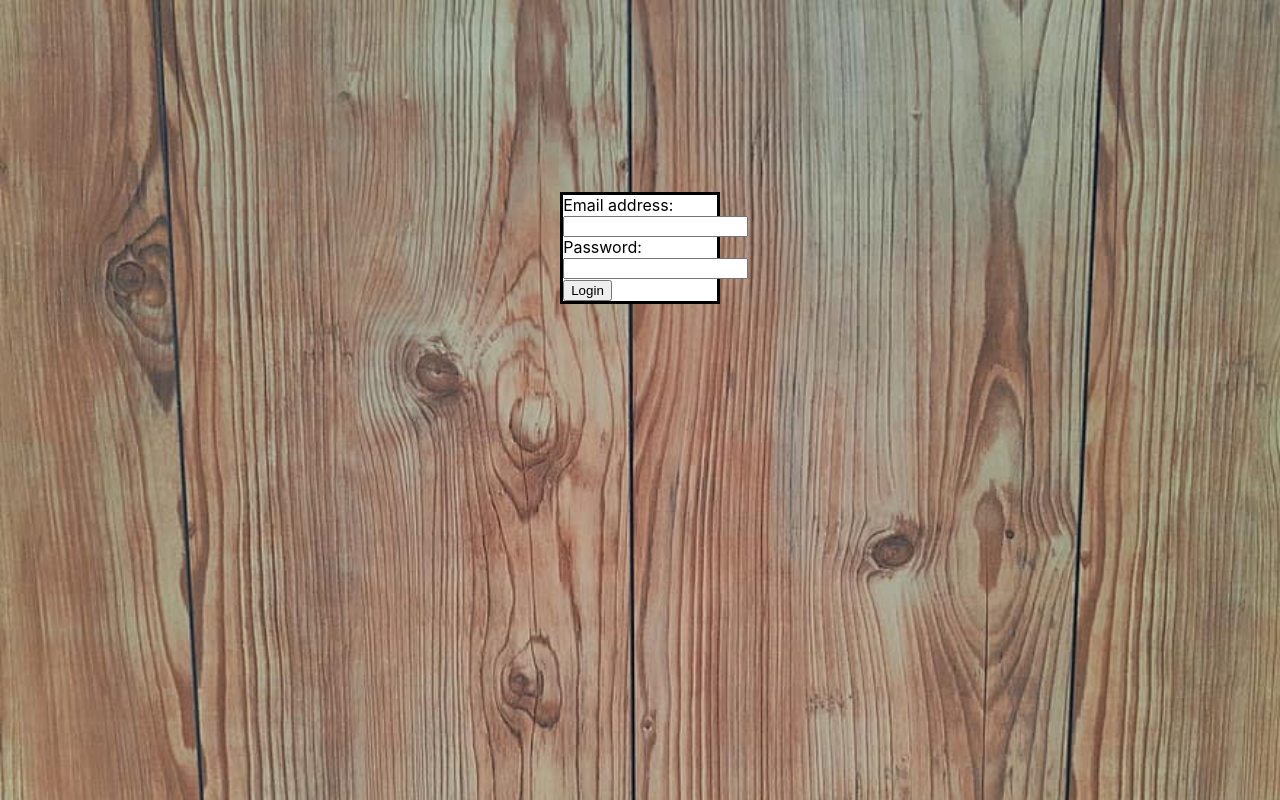
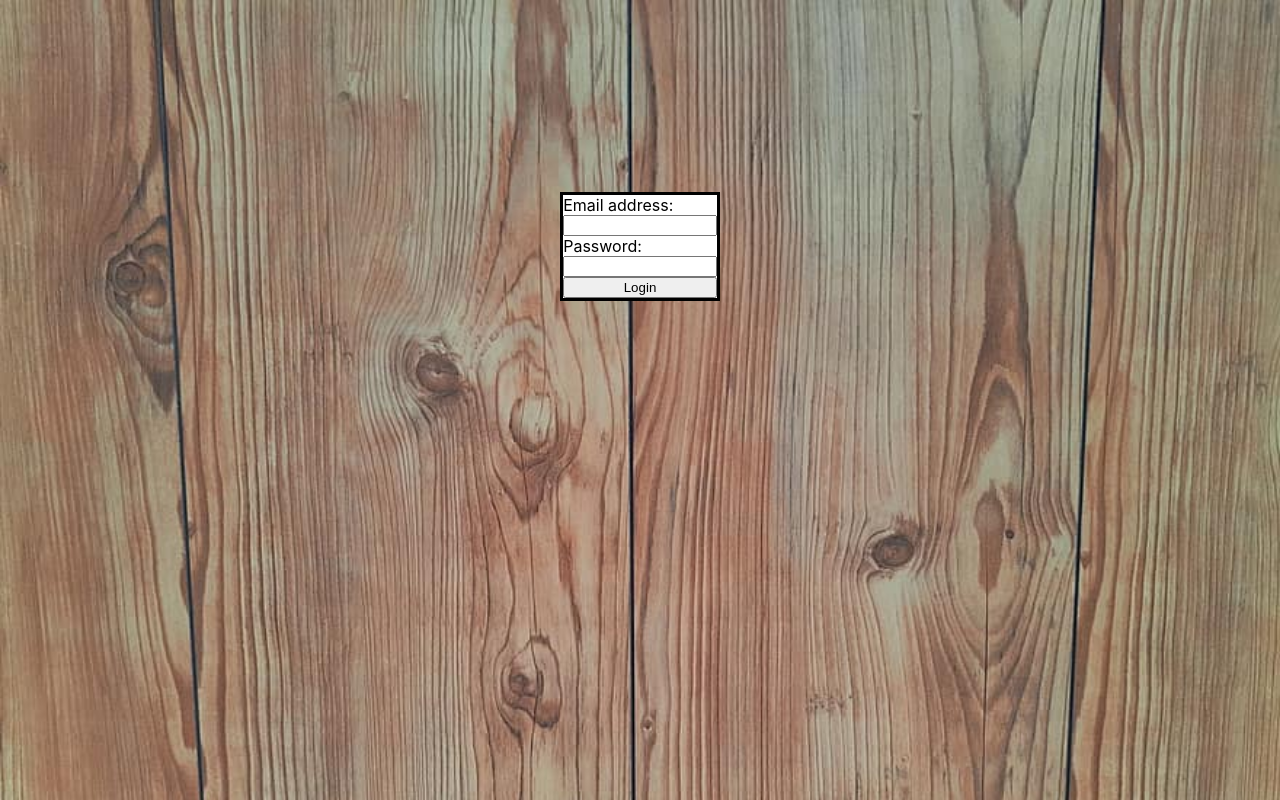
Before and after one commit to barnabasMatrai/react-exercise, a React (Create React App) app in the folder react-exercise/: page / in a window 1280 px wide. Built offline with nearby package versions, Linux system fonts and the light colour scheme.

Commit message:
add css to input fields

```diff
--- a/react-exercise/src/components/LoginPage.css
+++ b/react-exercise/src/components/LoginPage.css
@@ -20,3 +20,13 @@
 #login-form.label, #login-form.input {
     float: left;
 }
+
+input[type=email], input[type=password] {
+    width: 95%;
+    display: block;
+}
+
+input[type=submit] {
+    width: 100%;
+    display: block;
+}
```
